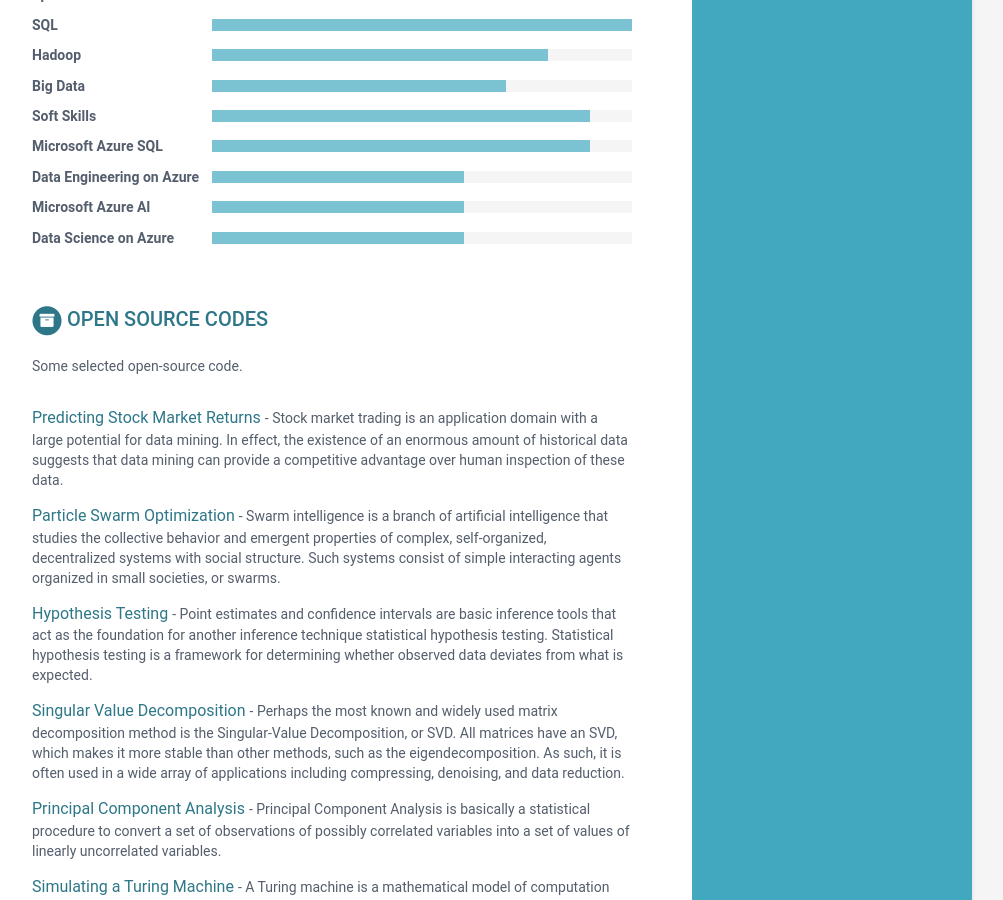
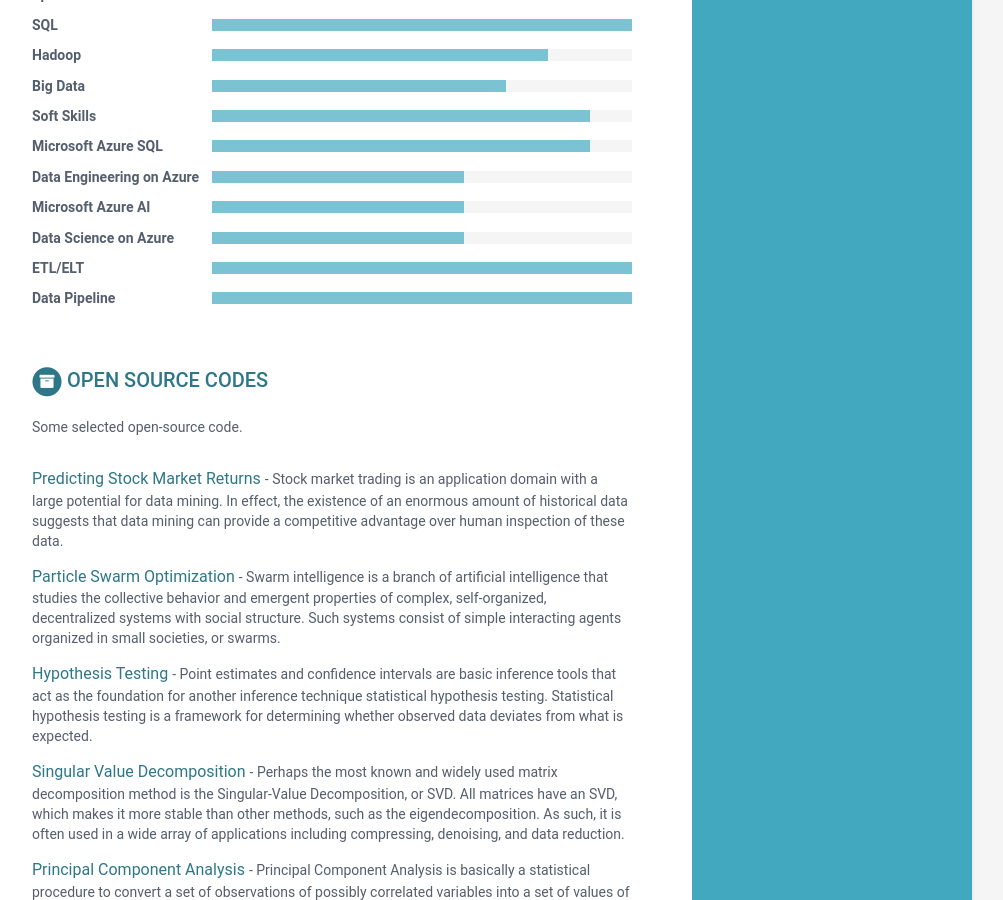
Before and after one commit to gomede/gomede.github.io, a Jekyll site: the page built from index.html, in a window 1280 px wide and 900 px high, scrolled down 4380 px. Shown: the whole window, without its empty margins (168-1171 px from the left). Built offline with Jekyll 4.4.1, drawn with Linux system fonts in a browser that asks for light colours.

Commit message:
Update data.yml

```diff
--- a/_data/data.yml
+++ b/_data/data.yml
@@ -438,6 +438,12 @@
       - name: Data Science on Azure
         level: 60%
 
+      - name: ETL/ELT
+        level: 100%
+
+      - name: Data Pipeline
+        level: 100%
+
 codes:
     title: Open Source Codes
     intro: >
```
